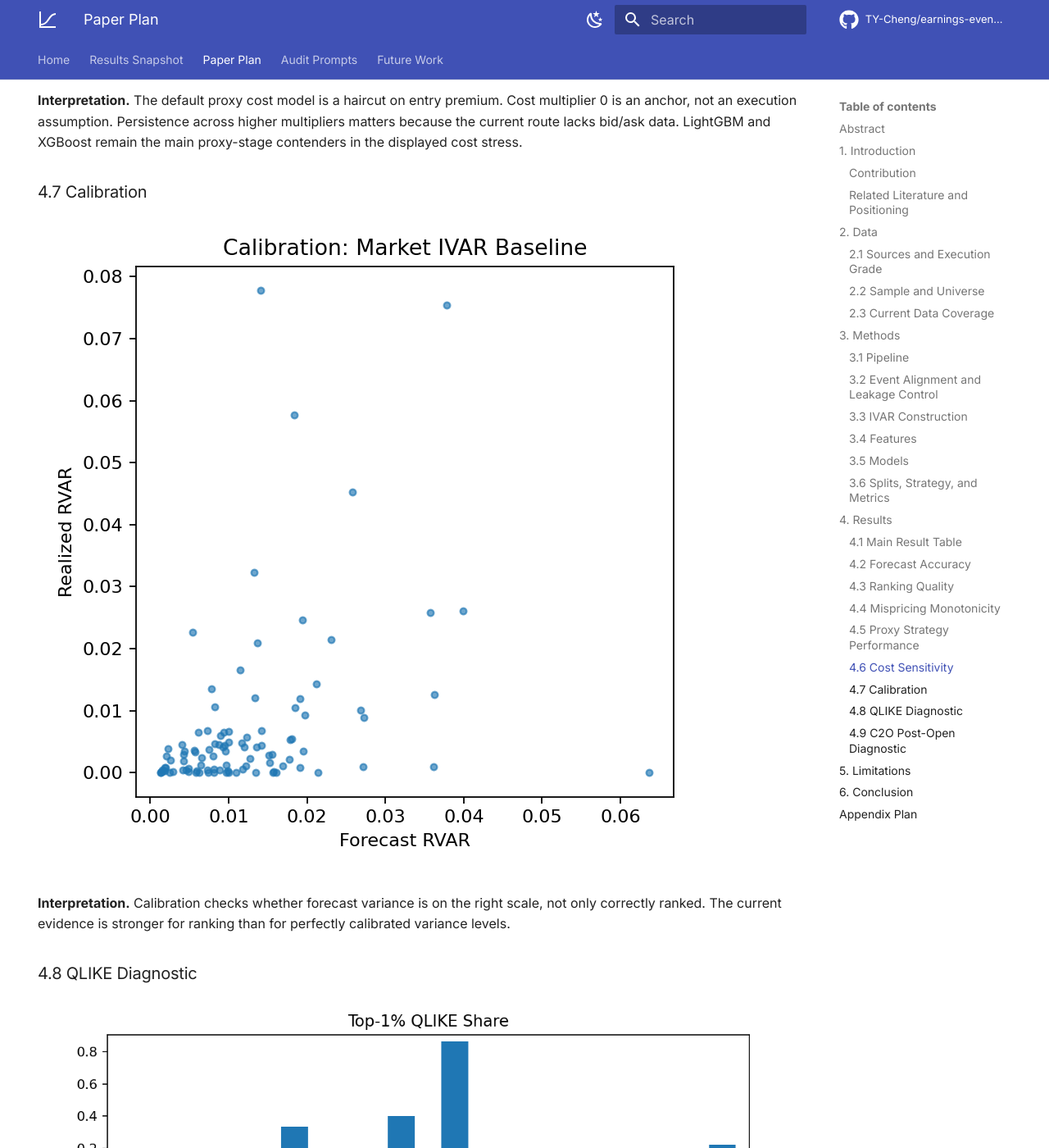
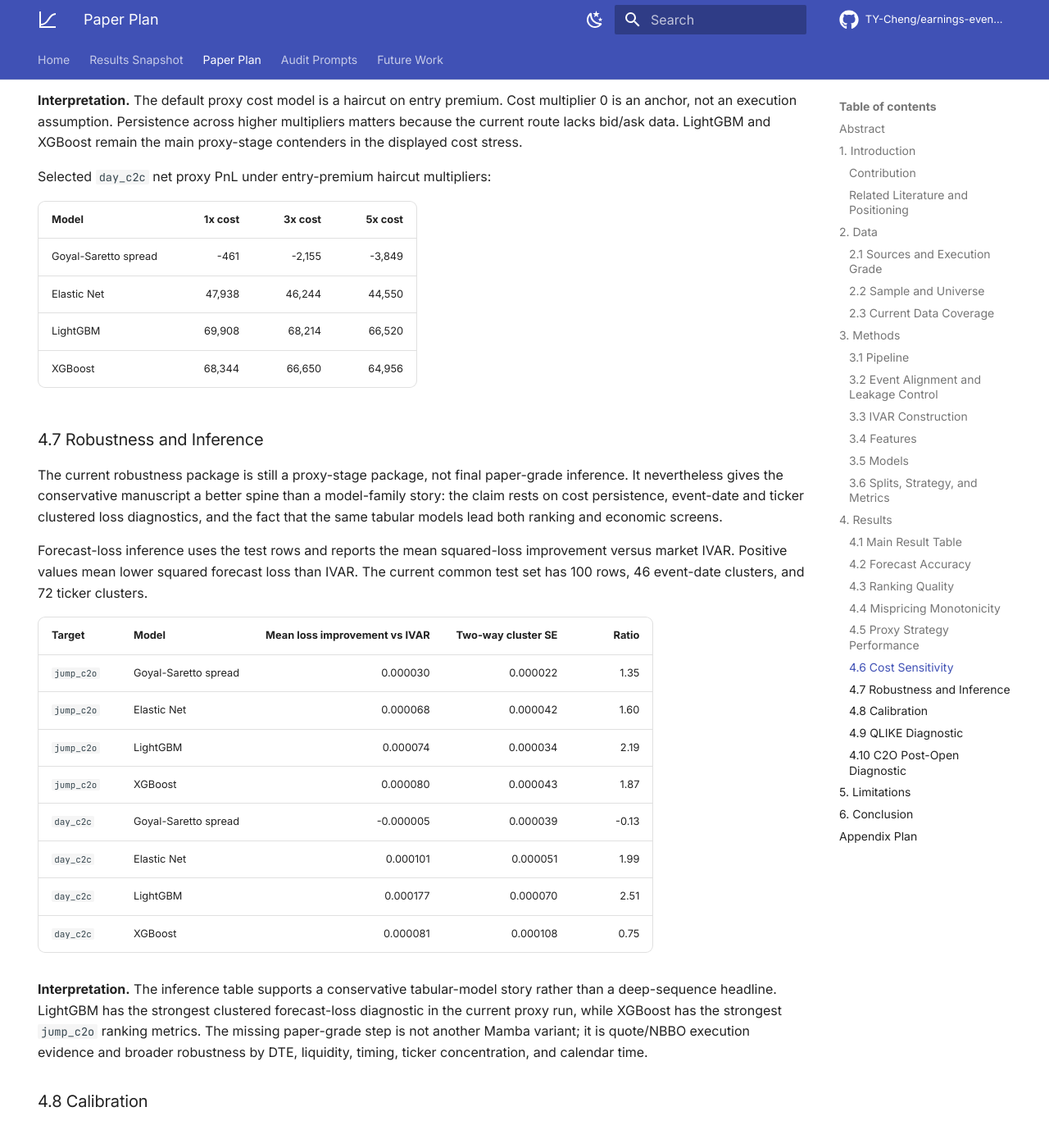
Before and after one commit to TY-Cheng/earnings-event-vol, an MkDocs documentation site: the page built from docs/paper_plan.md, in a window 1280 px wide and 1400 px high, scrolled down 11746 px. Shown: the whole window at 82% size. Built offline with MkDocs 1.6.1 and Material for MkDocs 9.7.7, drawn with Linux system fonts in a browser that asks for light colours; comment, search, counter and statistics services are not loaded; some of the changed text lies outside the part shown.

Commit message:
Add robustness docs and doc-figure sync
Update documentation with robustness and inference text/tables (paper_plan.md, results_snapshot.md, future_work.md) including cost-stress and two-way clustered forecast-loss diagnostics; adjust section headings for calibration/QLIKE/C2O.
Sync updated modeling figures (binary PNGs) and add Justfile targets to copy/check report-generated figures (_sync-doc-figures, _check-doc-figures) and invoke the checks in CI-related tasks (check, research, docs).
These changes ensure docs include the new robustness narrative and that docs/assets images stay in sync with reports/modeling/figures.

```diff
--- a/docs/paper_plan.md
+++ b/docs/paper_plan.md
@@ -386,7 +386,47 @@ higher multipliers matters because the current route lacks bid/ask data.
 LightGBM and XGBoost remain the main proxy-stage contenders in the displayed
 cost stress.
 
-### 4.7 Calibration
+Selected `day_c2c` net proxy PnL under entry-premium haircut multipliers:
+
+| Model | 1x cost | 3x cost | 5x cost |
+|:---|---:|---:|---:|
+| Goyal-Saretto spread | -461 | -2,155 | -3,849 |
+| Elastic Net | 47,938 | 46,244 | 44,550 |
+| LightGBM | 69,908 | 68,214 | 66,520 |
+| XGBoost | 68,344 | 66,650 | 64,956 |
+
+### 4.7 Robustness and Inference
+
+The current robustness package is still a proxy-stage package, not final
+paper-grade inference. It nevertheless gives the conservative manuscript a
+better spine than a model-family story: the claim rests on cost persistence,
+event-date and ticker clustered loss diagnostics, and the fact that the same
+tabular models lead both ranking and economic screens.
+
+Forecast-loss inference uses the test rows and reports the mean squared-loss
+improvement versus market IVAR. Positive values mean lower squared forecast
+loss than IVAR. The current common test set has 100 rows, 46 event-date
+clusters, and 72 ticker clusters.
+
+| Target | Model | Mean loss improvement vs IVAR | Two-way cluster SE | Ratio |
+|:---|:---|---:|---:|---:|
+| `jump_c2o` | Goyal-Saretto spread | 0.000030 | 0.000022 | 1.35 |
+| `jump_c2o` | Elastic Net | 0.000068 | 0.000042 | 1.60 |
+| `jump_c2o` | LightGBM | 0.000074 | 0.000034 | 2.19 |
+| `jump_c2o` | XGBoost | 0.000080 | 0.000043 | 1.87 |
+| `day_c2c` | Goyal-Saretto spread | -0.000005 | 0.000039 | -0.13 |
+| `day_c2c` | Elastic Net | 0.000101 | 0.000051 | 1.99 |
+| `day_c2c` | LightGBM | 0.000177 | 0.000070 | 2.51 |
+| `day_c2c` | XGBoost | 0.000081 | 0.000108 | 0.75 |
+
+**Interpretation.** The inference table supports a conservative tabular-model
+story rather than a deep-sequence headline. LightGBM has the strongest clustered
+forecast-loss diagnostic in the current proxy run, while XGBoost has the
+strongest `jump_c2o` ranking metrics. The missing paper-grade step is not
+another Mamba variant; it is quote/NBBO execution evidence and broader
+robustness by DTE, liquidity, timing, ticker concentration, and calendar time.
+
+### 4.8 Calibration
 
 ![Calibration plot](assets/images/modeling/calibration_plot.png)
 
@@ -403,7 +443,7 @@ The QLIKE figure is a diagnostic guardrail, not a headline metric. It prevents
 the paper from over-weighting a loss function dominated by a small number of
 near-zero forecast cases.
 
-### 4.9 C2O Post-Open Diagnostic
+### 4.10 C2O Post-Open Diagnostic
 
 Selected `jump_c2o` 5-15 minute post-open option-VWAP proxy diagnostics:
 
```
Also changed, not shown: other parts of docs/paper_plan.md (+1 -1 lines), docs/future_work.md (+2 -1 lines), docs/results_snapshot.md (+41 -0 lines), docs/assets/images/modeling/auc_top_decile_precision.png, docs/assets/images/modeling/calibration_plot.png, docs/assets/images/modeling/cost_sensitivity.png, docs/assets/images/modeling/edge_decile_realized_mispricing.png, docs/assets/images/modeling/forecast_performance.png, docs/assets/images/modeling/qlike_contribution_diagnostic.png, docs/assets/images/modeling/strategy_pnl_by_edge_decile.png, 1 other file.
